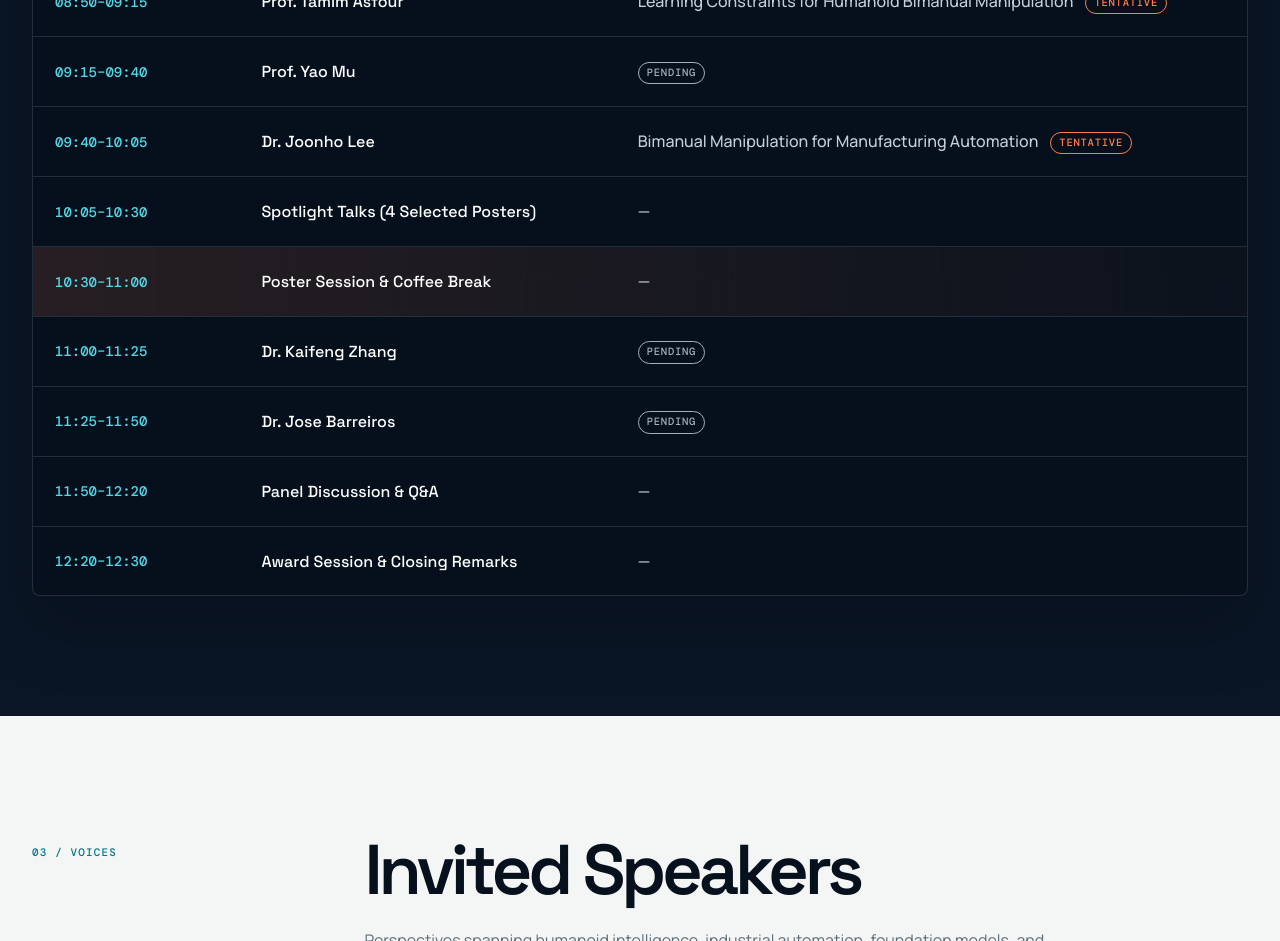
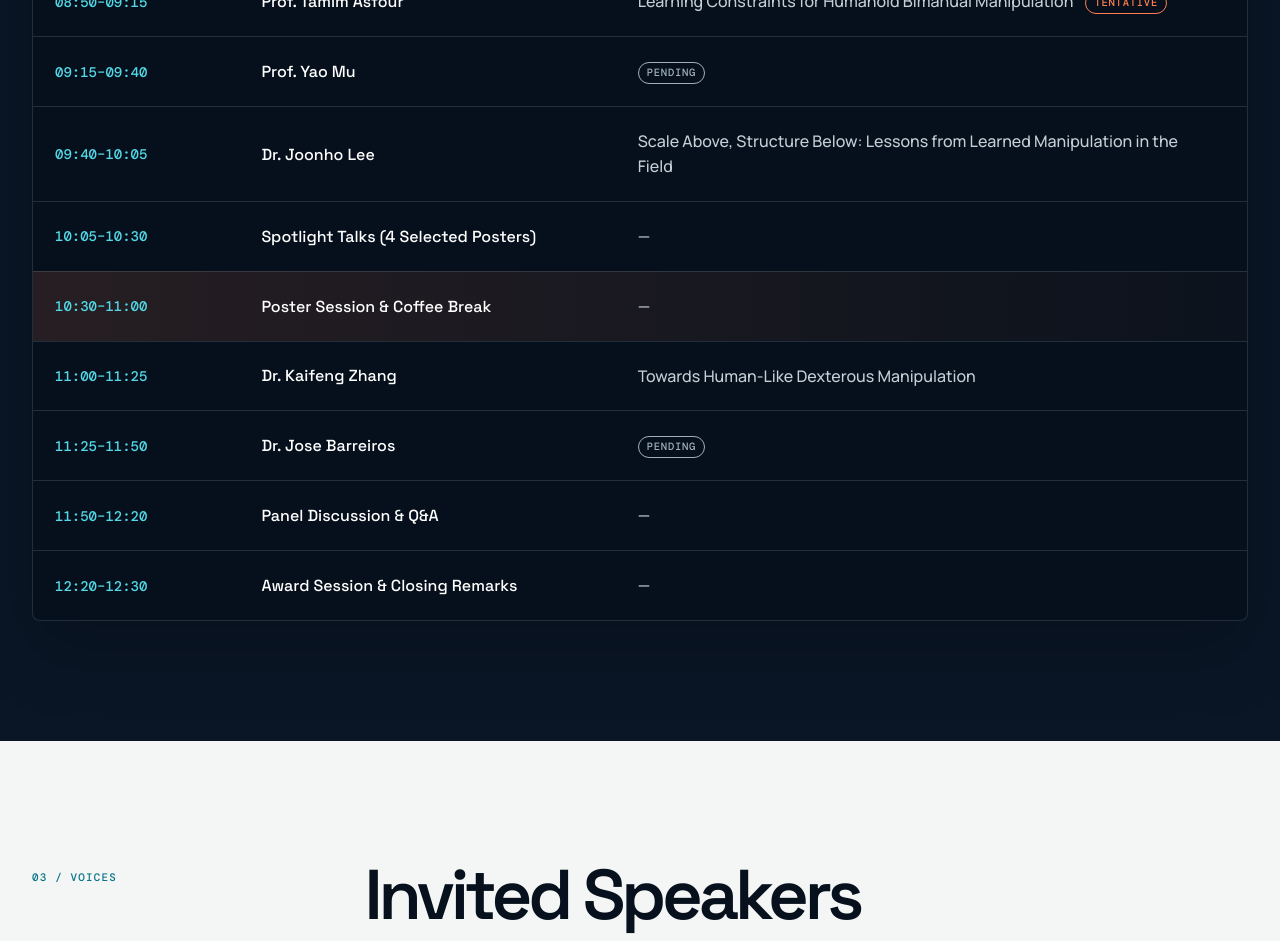
Before and after one commit to bimanual-robot-learning/bimanual-robot-learning.github.io, a React (Vite) app: page / in a window 1280 px wide. Shown: the part 2520-3461 px from the top of the page. Built offline with nearby package versions, Linux system fonts and the light colour scheme.

Commit message:
Update invited talk titles in workshop schedule

```diff
--- a/src/data/workshop.ts
+++ b/src/data/workshop.ts
@@ -462,8 +462,8 @@ export const schedule: ScheduleEntry[] = [
   {
     time: '09:40–10:05',
     speakerOrSession: 'Dr. Joonho Lee',
-    talkTitle: 'Bimanual Manipulation for Manufacturing Automation',
-    status: 'tentative',
+    talkTitle: 'Scale Above, Structure Below: Lessons from Learned Manipulation in the Field',
+    status: 'confirmed',
     kind: 'talk',
   },
   {
@@ -483,8 +483,8 @@ export const schedule: ScheduleEntry[] = [
   {
     time: '11:00–11:25',
     speakerOrSession: 'Dr. Kaifeng Zhang',
-    talkTitle: 'Pending',
-    status: 'pending',
+    talkTitle: 'Towards Human-Like Dexterous Manipulation',
+    status: 'confirmed',
     kind: 'talk',
   },
   {
```
Also changed, not shown: 1 other file (tests, documents, lock files or other folders).
